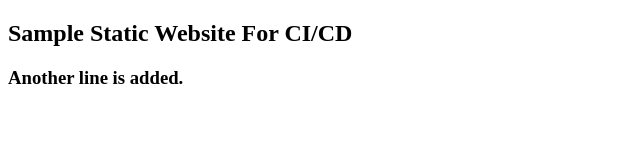
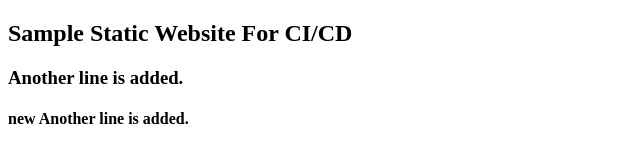
Before and after one commit to prashantatevm/aprilproject, a plain HTML site: page index.html in a window 1280 px wide. Shown: the whole page, without its empty margins (0-640 px from the left). Drawn offline with Linux system fonts and the light colour scheme.

Commit message:
New changes done

```diff
--- a/index.html
+++ b/index.html
@@ -8,5 +8,6 @@
 <body>
     <h2>Sample Static Website For CI/CD</h2>
     <h3>Another line is added.</h3>
+    <h4>new Another line is added.</h3>
 </body>
 </html>
```
Also changed, not shown: 1 other file.
